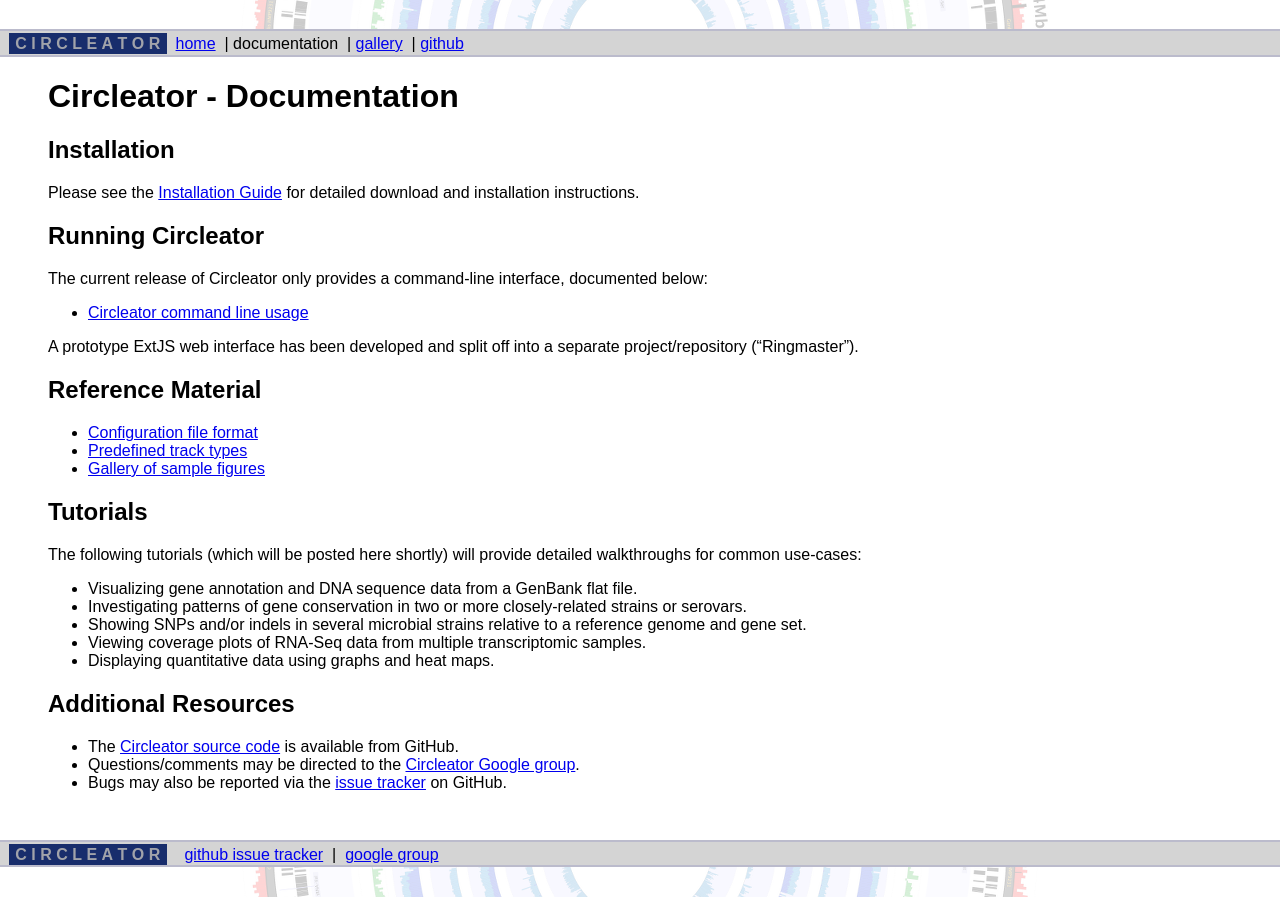
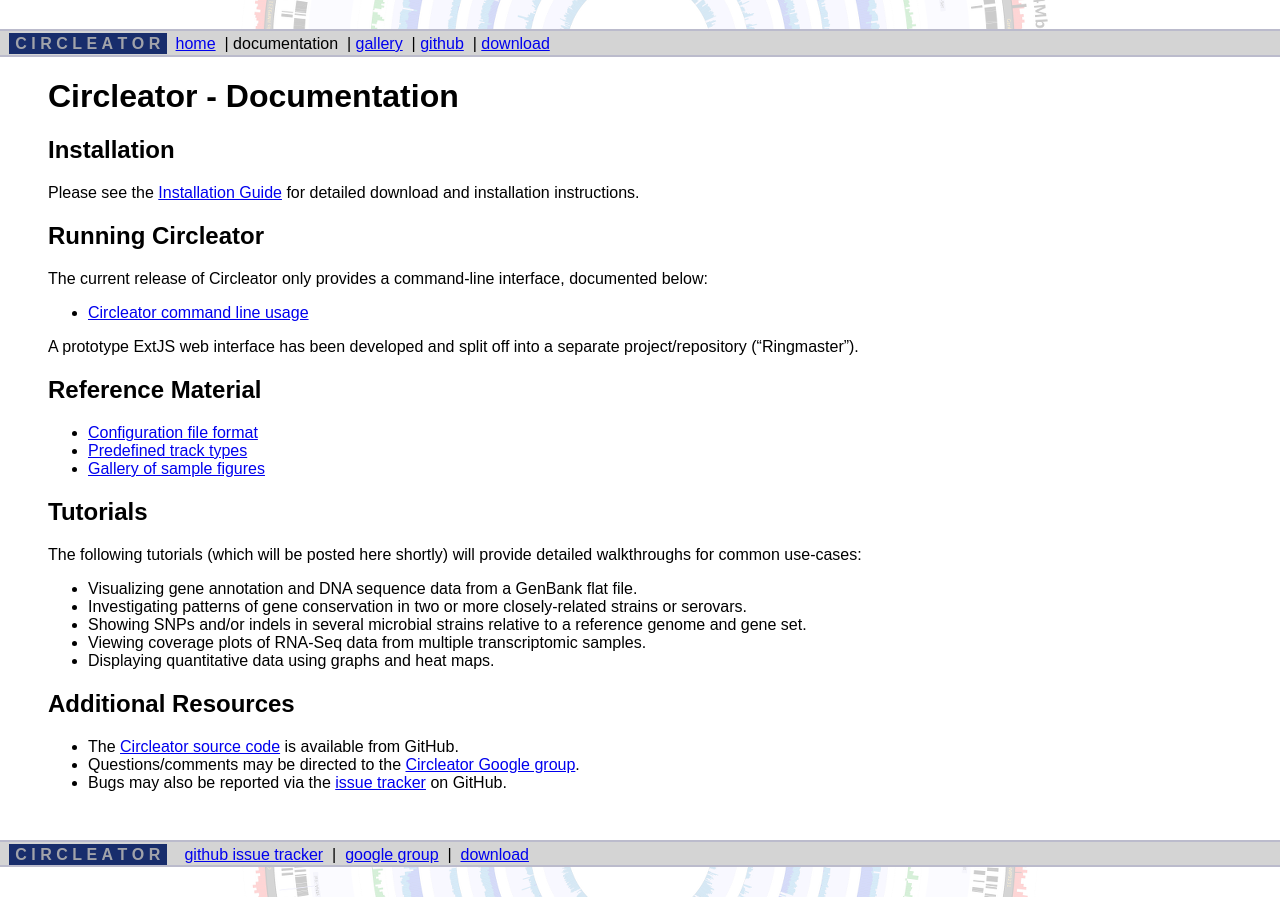
Before and after one commit to jonathancrabtree/Circleator, a Jekyll site: the page built from documentation.md, in a window 1280 px wide. Built offline with Jekyll 4.4.1, drawn with Linux system fonts in a browser that asks for light colours.

Commit message:
Added downloads link to page header and footer.

```diff
--- a/_includes/footer.html
+++ b/_includes/footer.html
@@ -4,6 +4,8 @@
 <a href='https://github.com/jonathancrabtree/Circleator/issues'>github issue tracker</a>
 &nbsp;|&nbsp;
 <a href='http://groups.google.com/group/circleator'>google group</a>
+&nbsp;|&nbsp;
+<a href='https://github.com/jonathancrabtree/Circleator/releases'>download</a>
 &nbsp;
 </div>
 <div class='footer1'><img src='images/banner-1b.png' class='footer1'></div>
--- a/_includes/header.html
+++ b/_includes/header.html
@@ -25,6 +25,7 @@
 |&nbsp;<a href='gallery.html'>gallery</a>&nbsp;
 {% endif %}
 |&nbsp;<a href='https://github.com/jonathancrabtree/Circleator'>github</a>&nbsp;
+|&nbsp;<a href='https://github.com/jonathancrabtree/Circleator/releases'>download</a>&nbsp;
 </div>
 
 <div class='main'>
```
